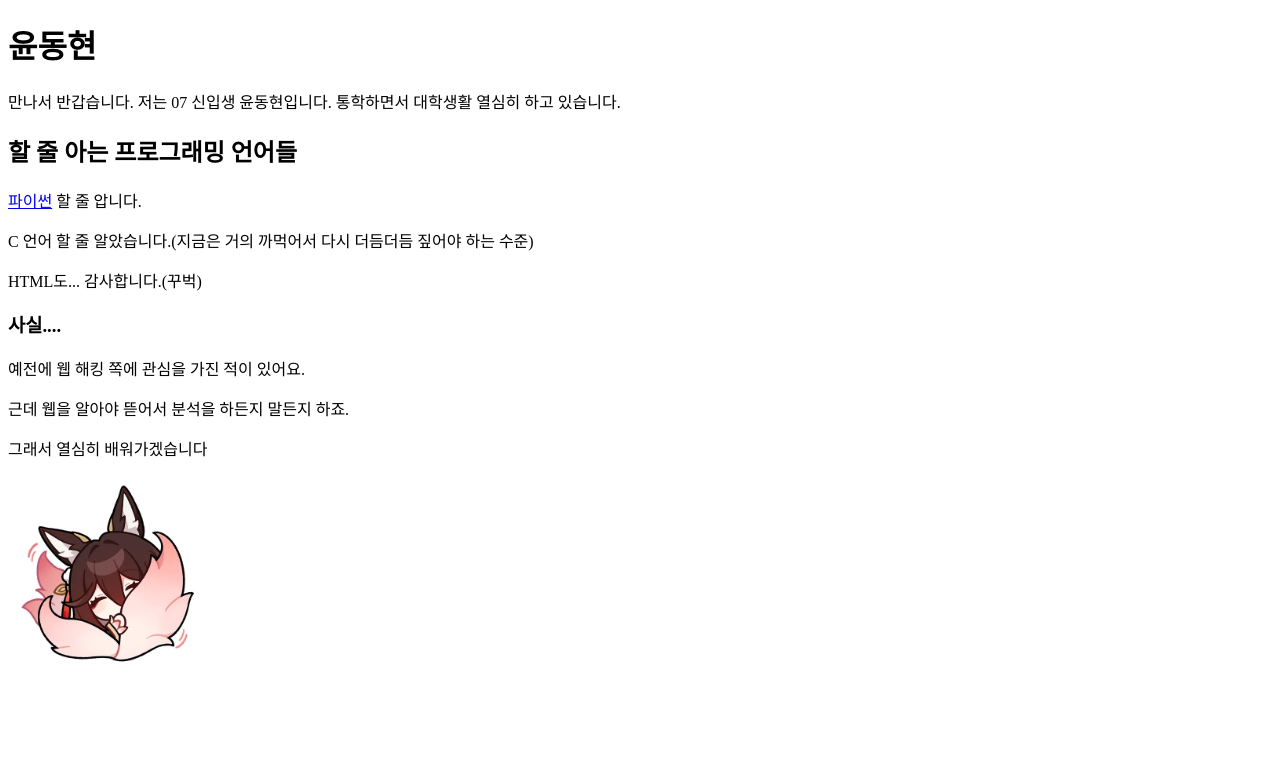
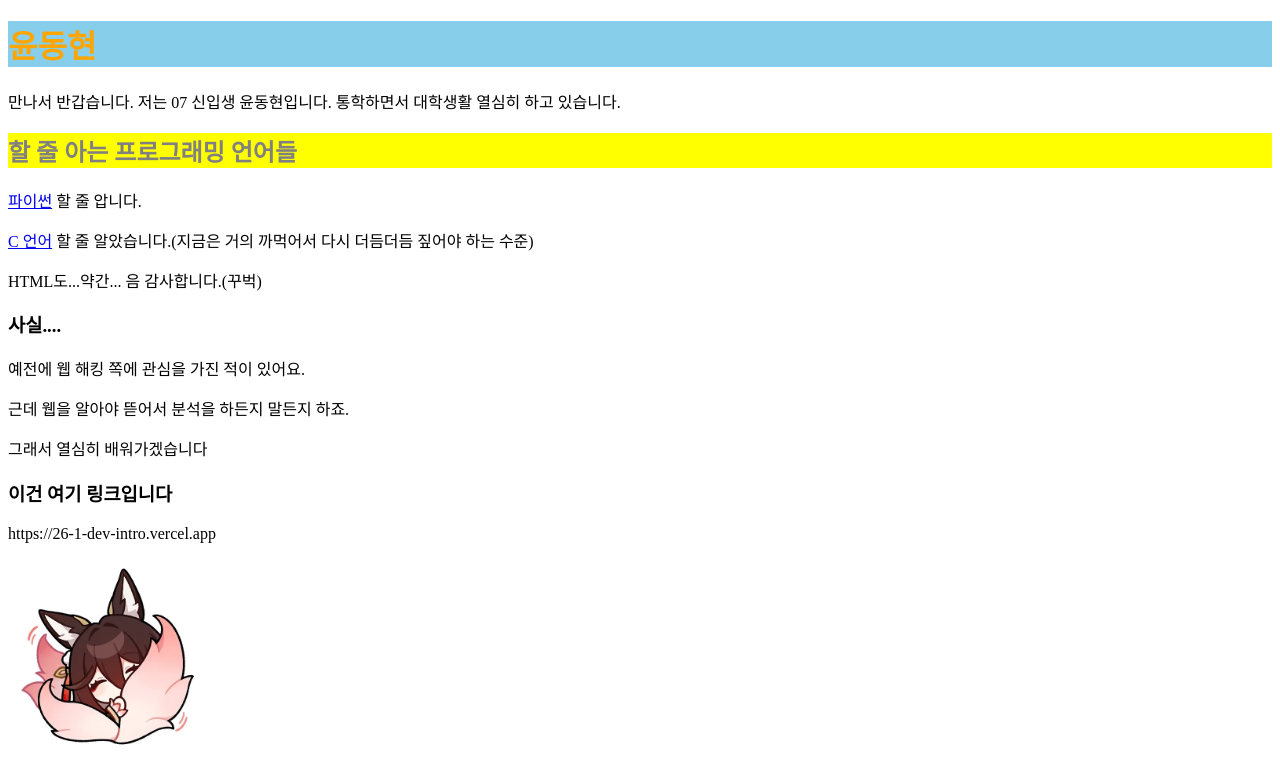
Before and after one commit to albert3456-1/26-1-dev-intro, a plain HTML site: page index.html in a window 1280 px wide. Drawn offline with Linux system fonts and the light colour scheme.

Commit message:
2주차 최종 제출

```diff
--- a/index.html
+++ b/index.html
@@ -6,23 +6,27 @@
     <title>Hello</title>
 </head>
 <body>
-    <h1>
+    <h1
+    style="color: orange;
+    background-color:skyblue;">
         윤동현
     </h1>
     <p>
         만나서 반갑습니다. 저는 07 신입생 윤동현입니다. 통학하면서 대학생활 열심히 하고 있습니다.
     </p>
-    <h2>
+    <h2
+     style="color: grey;
+    background-color:yellow;">
         할 줄 아는 프로그래밍 언어들
     </h2>
     <p>
         <a href="./python.html">파이썬</a> 할 줄 압니다.
     </p>
     <p>
-        C 언어 할 줄 알았습니다.(지금은 거의 까먹어서 다시 더듬더듬 짚어야 하는 수준)
+        <a href="./week2/c.html">C 언어</a> 할 줄 알았습니다.(지금은 거의 까먹어서 다시 더듬더듬 짚어야 하는 수준)
     </p>
     <p>
-        HTML도... 감사합니다.(꾸벅)
+        HTML도...약간... 음 감사합니다.(꾸벅)
     </p>
     <h3>
         사실....
@@ -36,6 +40,9 @@
     <p>
         그래서 열심히 배워가겠습니다
     </p>
+
+    <h3>이건 여기 링크입니다</h3>
+    <p>https://26-1-dev-intro.vercel.app</p>
     <img
         src="images/HoYoWiki-image.png"
         alt="으닝닝"
```
Also changed, not shown: python.html (+1 -0 lines), week2/c.html (added, +16 -0 lines), 1 other file.
